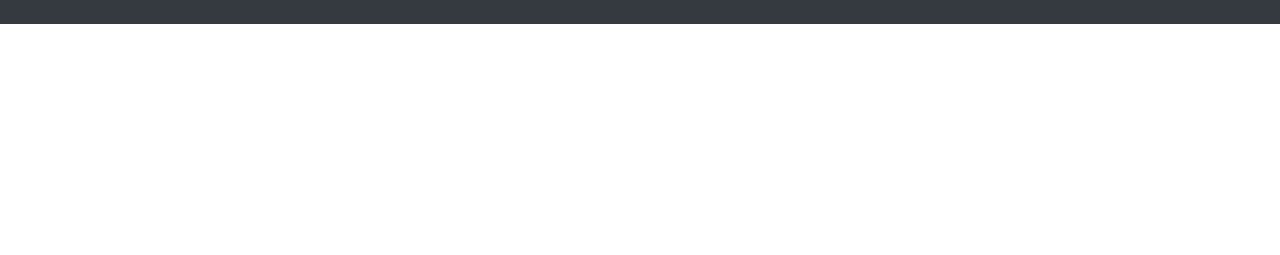
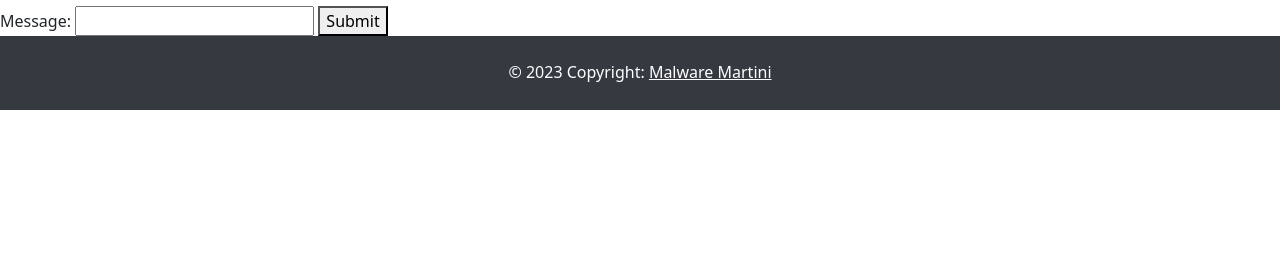
Before and after one commit to LRalli/flaskapp, a Flask app: page /contacts in a window 1280 px wide. Shown: the part 545-800 px from the top of the page. Run offline with Flask 3, Linux system fonts and the light colour scheme; some libraries are stand-ins or nearby versions.

Commit message:
test form

```diff
--- a/flaskapp.py
+++ b/flaskapp.py
@@ -1,4 +1,4 @@
-from flask import Flask, render_template, request, render_template_string
+from flask import Flask, render_template, request, render_template_string, send_file
 
 HTML = '<html><head><meta charset="utf-8"><meta name="viewport" content="width=device-width, initial-scale=1"><title>Malware Martini</title><link rel="stylesheet" href="/static/assets/css/member.css" /><link href="https://cdn.jsdelivr.net/npm/bootstrap@5.3.0-alpha3/dist/css/bootstrap.min.css" rel="stylesheet" integrity="sha384-KK94CHFLLe+nY2dmCWGMq91rCGa5gtU4mk92HdvYe+M/SXH301p5ILy+dN9+nJOZ" crossorigin="anonymous"></head><body><nav class="navbar navbar-expand-lg navbar-dark bg-dark"><div class="container-fluid"><a class="navbar-brand" href="/">Malware Martini</a><button class="navbar-toggler" type="button" data-bs-toggle="collapse" data-bs-target="#navbarSupportedContent" aria-controls="navbarSupportedContent" aria-expanded="false" aria-label="Toggle navigation"><span class="navbar-toggler-icon"></span></button><div class="collapse navbar-collapse" id="navbarSupportedContent"><ul class="navbar-nav me-auto mb-2 mb-lg-0"><li class="nav-item"><a class="nav-link" href="/team">Executive Team</a></li><li class="nav-item"><a class="nav-link" href="/contacts">Contacts</a></li></ul></div></div></nav><br><p id="error">{} not found</p><footer id="footererror"class="text-center text-white"style="background-color: #343a40"><br /><p>© 2023 Copyright: <a class="text-white" href="#">Malware Martini</a></p></footer></body></html>'
 
@@ -37,3 +37,15 @@ def member():
 	else:
 		name = member
 		return render_template_string(HTML.format(name))
+
+@app.route('/message', methods=['POST'])
+def create_message_file():
+    message = request.form.get('message')
+    return render_template('confirm.html', message=message)
+
+@app.route('/confirm', methods=['POST'])
+def confirm_message_file():
+    message = request.form.get('message')
+    with open('message.txt', 'w') as file:
+        file.write(message)
+    return send_file('message.txt', as_attachment=True)
--- a/templates/contacts.html
+++ b/templates/contacts.html
@@ -37,6 +37,13 @@
         </section>
     </div>
 
+    <h1>Upload a Message</h1>
+    <form method="post" action="/message">
+        <label for="message">Message:</label>
+        <input type="text" name="message" id="message">
+        <button type="submit">Submit</button>
+    </form>
+
   <!-- Footer -->
   <footer id="footer"
   class="text-center text-white"
```
Also changed, not shown: templates/confirm.html (added, +16 -0 lines).
